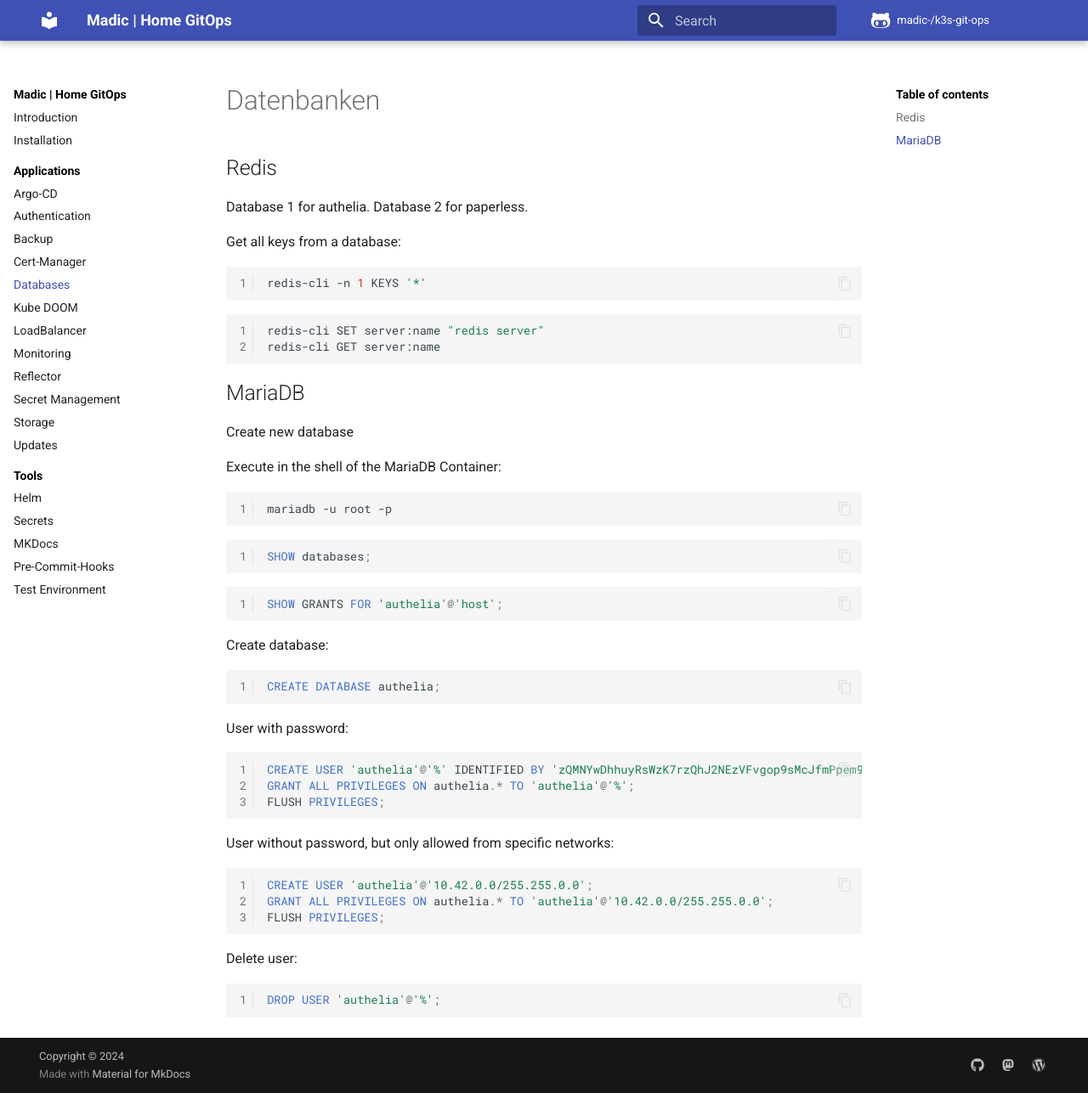
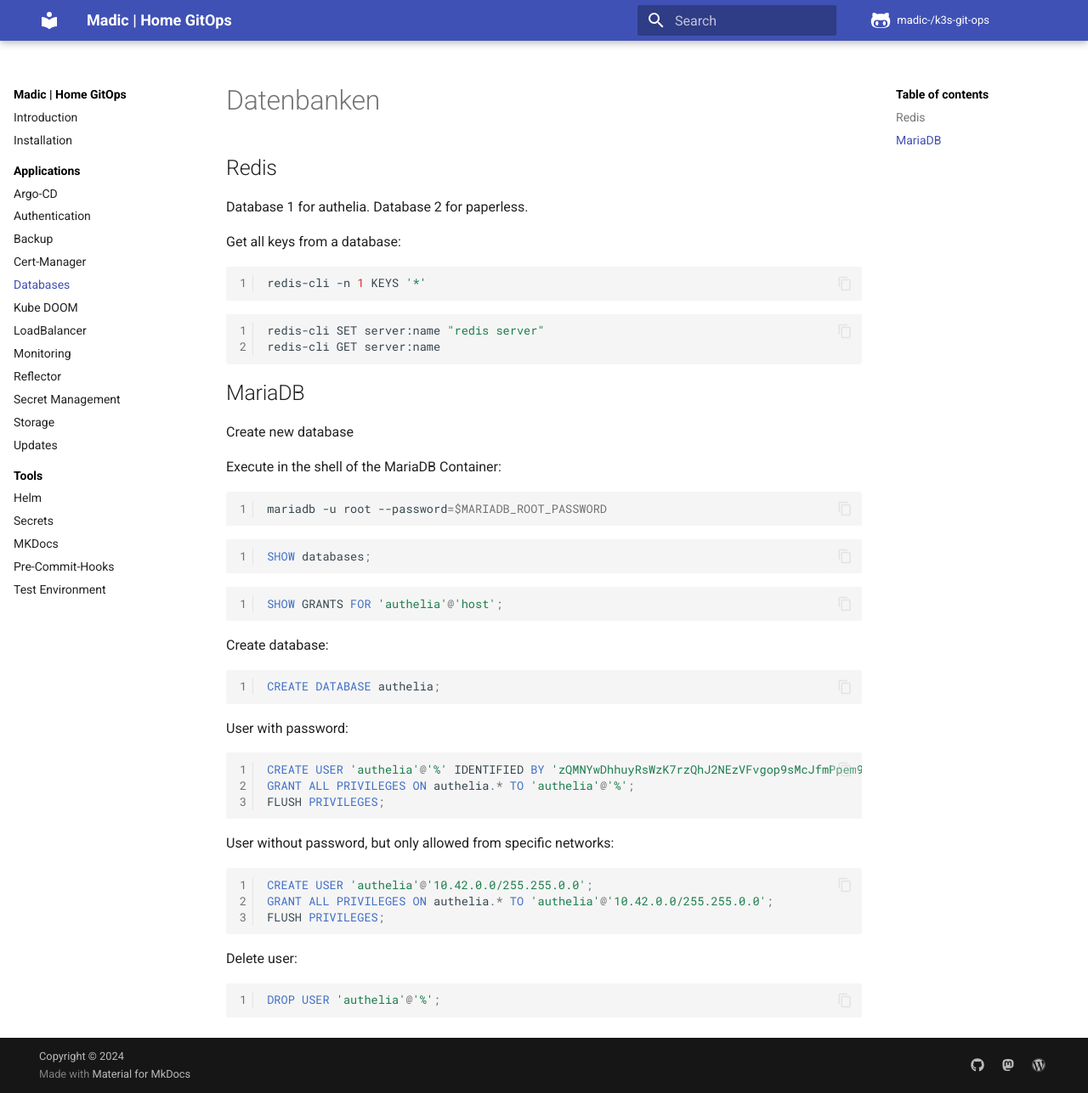
Before and after one commit to madic-creates/k3s-git-ops, an MkDocs documentation site: the page built from docs/databases.md, in a window 1280 px wide and 1287 px high. Shown: the whole window at 85% size. Built offline with MkDocs 1.6.1 and Material for MkDocs 9.7.7, drawn with Linux system fonts in a browser that asks for light colours; plug-ins that fetch from the network failed and are left out; comment, search, counter and statistics services are not loaded.

````diff
--- a/docs/databases.md
+++ b/docs/databases.md
@@ -23,7 +23,7 @@ Create new database
 Execute in the shell of the MariaDB Container:
 
 ```bash
-mariadb -u root -p
+mariadb -u root --password=$MARIADB_ROOT_PASSWORD
 ```
 
 ```sql
````
Also changed, not shown: 3 other files.
